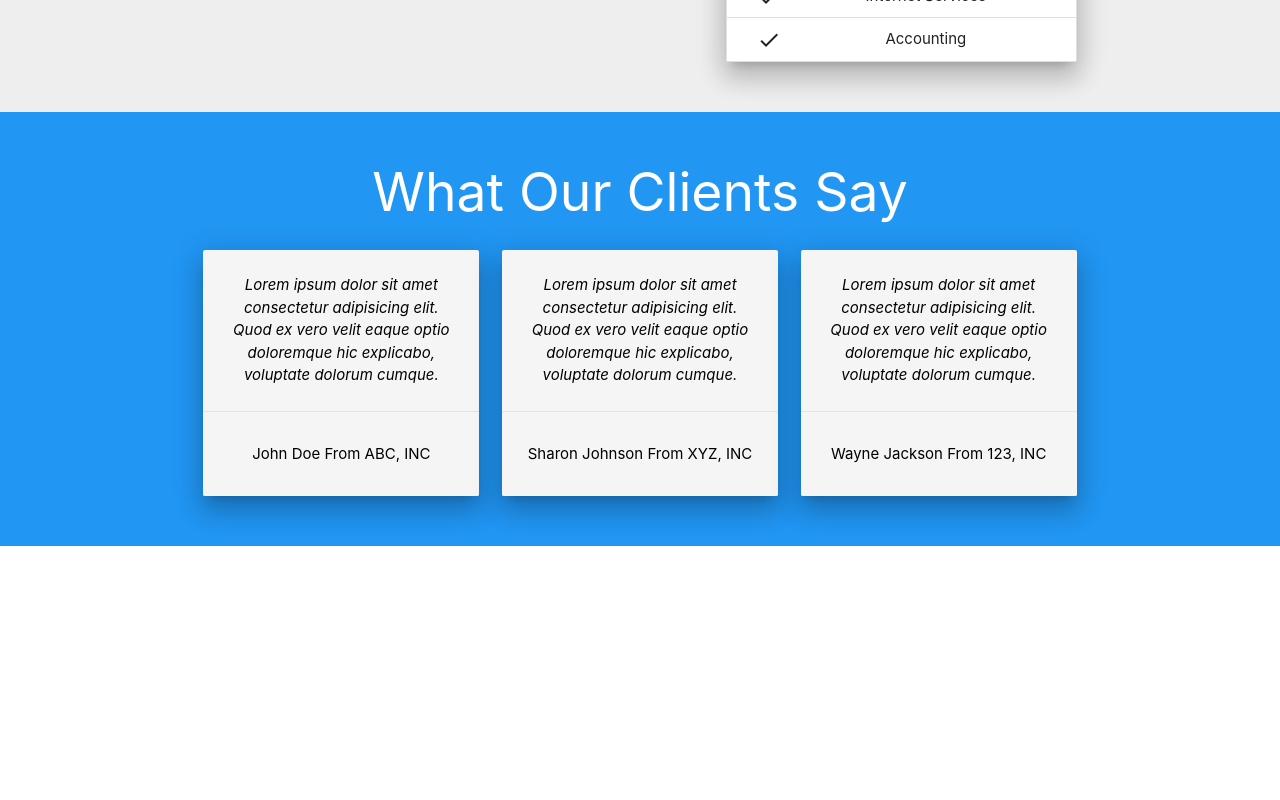
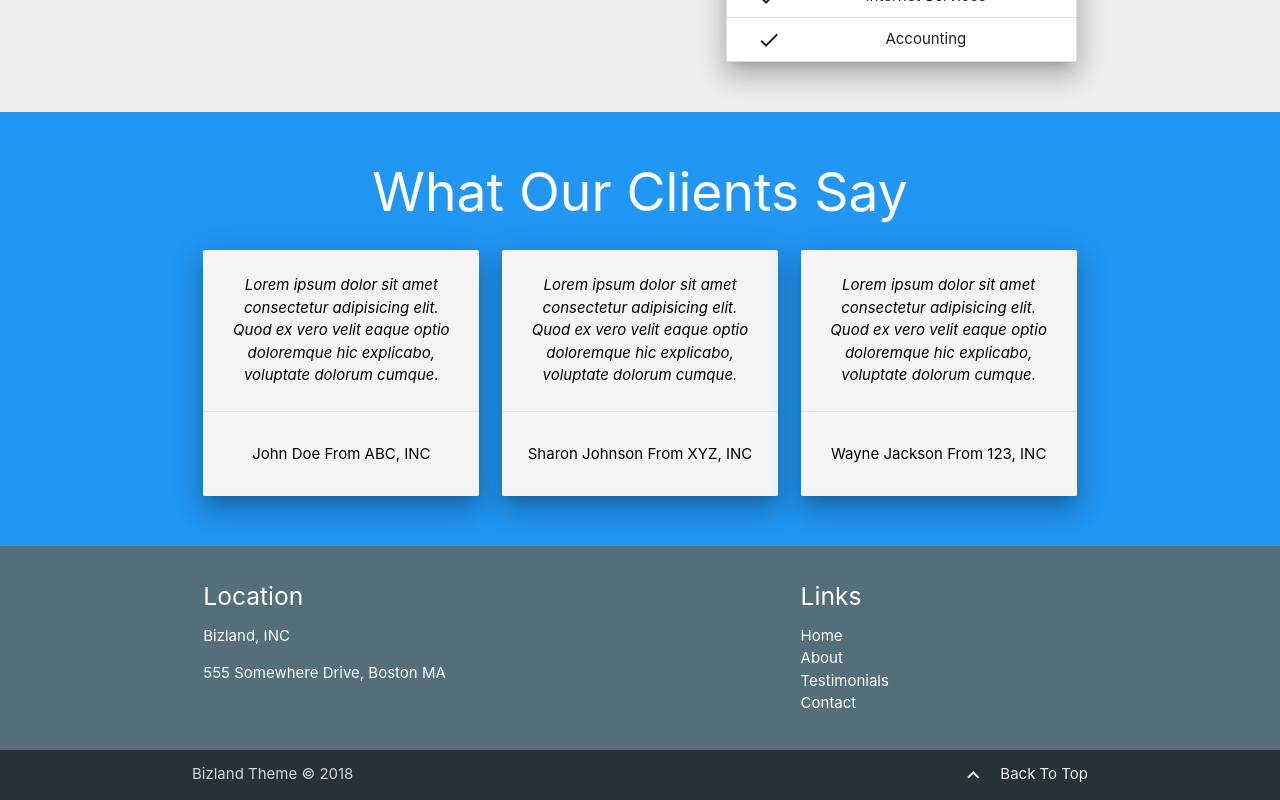
Before and after one commit to rahmat058/Bizland-React-One-Page-Template, a React (Create React App) app: page / in a window 1280 px wide. Shown: the part 1772-2572 px from the top of the page. Before the commit the page ends 2318 px from the top, so only its background shows below. Built offline with nearby package versions, Linux system fonts and the light colour scheme.

Commit message:
scroll spy and footer section is done

```diff
--- a/src/App.js
+++ b/src/App.js
@@ -7,30 +7,35 @@ import Navbar from './components/navbar'
 import Boxes from './components/boxes'
 import About from './components/about'
 import Testimonials from './components/testimonial'
+import Footer from './components/footer'
 
 class App extends Component {
 
-  // componentDidMount() {
-  //   const options = [
-  //     {
-  //       selector: '.main-text',
-  //       offset: 0,
-  //       callback: function(el) {
-  //         Materialize.fadeInImage(el)
-  //       }
-  //     }
-  //   ]
+  componentDidMount() {
+    // const options = [
+    //   {
+    //     selector: '.main-text',
+    //     offset: 0,
+    //     callback: function(el) {
+    //       Materialize.fadeInImage(el)
+    //     }
+    //   }
+    // ]
 
-  //   Materialize.scrollFire(options)
-  // }
+    // Materialize.scrollFire(options)
+
+    let sp = document.querySelectorAll('.scrollspy');
+    M.ScrollSpy.init(sp, {});
+  }
 
   render() {
     return (
-      <div>
+      <div id='home' className='scrollspy'>
         <Navbar />
         <Boxes />
         <About />
         <Testimonials />
+        <Footer />
       </div>
     );
   }
--- a/src/components/about.js
+++ b/src/components/about.js
@@ -3,7 +3,7 @@ import React, { Component } from 'react'
 class About extends Component {
   render() {
     return (
-      <section className="section section-about grey lighten-3 center">
+      <section id='about' className="section section-about grey lighten-3 center scrollspy">
         <div className="container">
           <h2>About Buizland</h2>
           <p className="flow-text">Lorem ipsum dolor sit amet consectetur adipisicing elit. Provident, perferendis. Fugiat libero quod harum perspiciatis molestias accusantium exercitationem assumenda quasi?</p>
--- /dev/null
+++ b/src/components/footer.js
@@ -0,0 +1,38 @@
+import React, { Component } from 'react'
+
+class Footer extends Component {
+  render() {
+    return (
+      <footer class="page-footer blue-grey darken-1">
+        <div class="container">
+          <div class="row">
+            <div class="col l6 s12">
+              <h5>Location</h5>
+              <p>Bizland, INC</p>
+              <p>555 Somewhere Drive, Boston MA</p>
+            </div>
+            <div class="col l4 offset-l2 s12">
+              <h5 class="white-text">Links</h5>
+              <ul>
+                <li><a className='white-text' href="#home">Home</a></li>
+                <li><a className='white-text' href="#about">About</a></li>
+                <li><a className='white-text' href="#testimonials">Testimonials</a></li>
+                <li><a className='white-text' href="#contact">Contact</a></li>
+              </ul>
+            </div>
+          </div>
+        </div>
+        <div class="footer-copyright blue-grey darken-4">
+          <div class="container">
+          Bizland Theme © 2018
+          <a class="grey-text text-lighten-4 right" href="#!">
+            <i className="material-icons left">keyboard_arrow_up</i> Back To Top
+          </a>
+          </div>
+        </div>
+      </footer>
+    )
+  }
+}
+
+export default Footer
--- a/src/components/testimonial.js
+++ b/src/components/testimonial.js
@@ -3,7 +3,7 @@ import React, { Component } from 'react'
 class Testimonials extends Component {
   render() {
     return (
-      <section className="section section-testimonials blue white-text center">
+      <section id='testimonials' className="section section-testimonials blue white-text center scrollspy">
         <div className="container">
           <h2>What Our Clients Say</h2>
           <div className="row">
```
Also changed, not shown: src/components/contact.js (added, +11 -0 lines).
